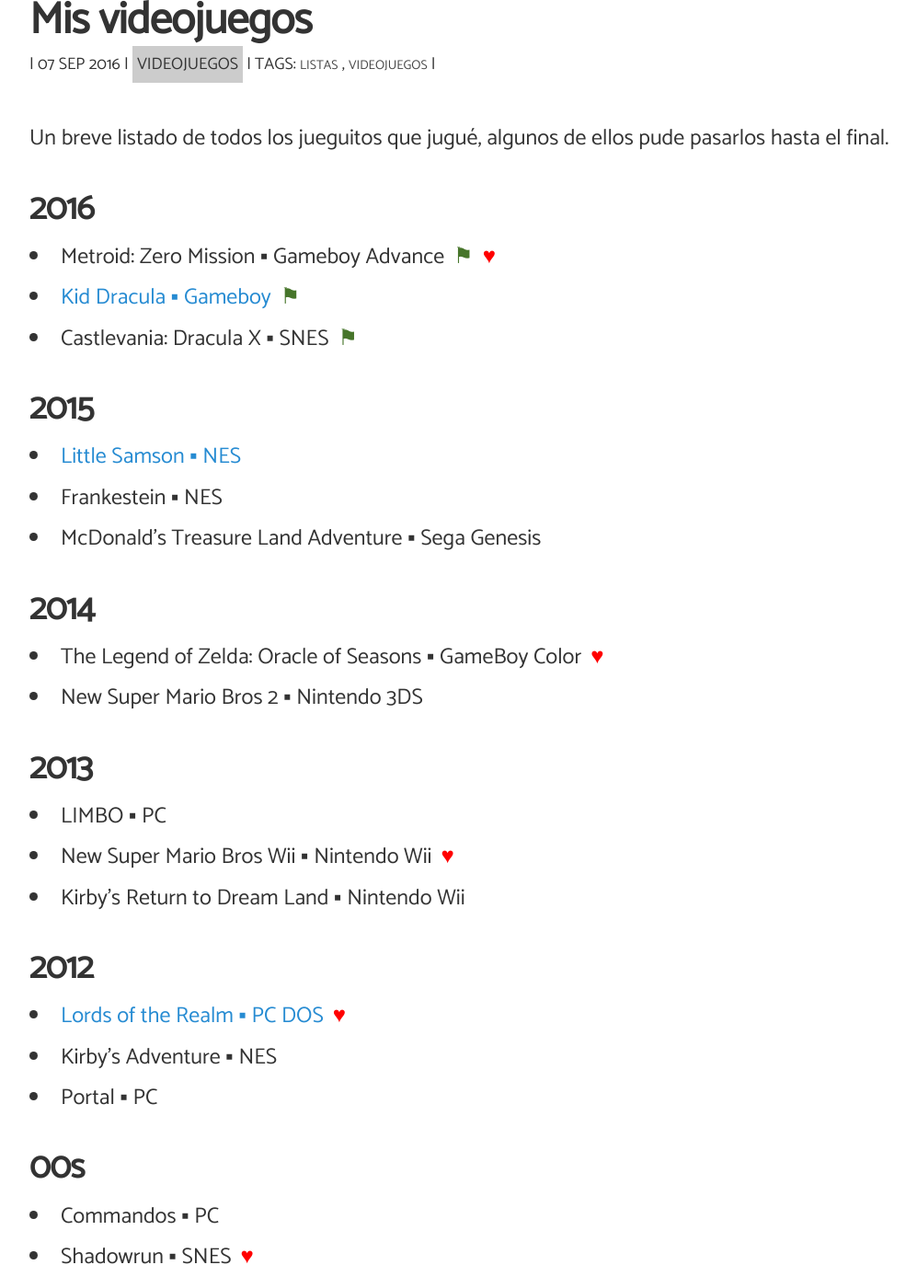
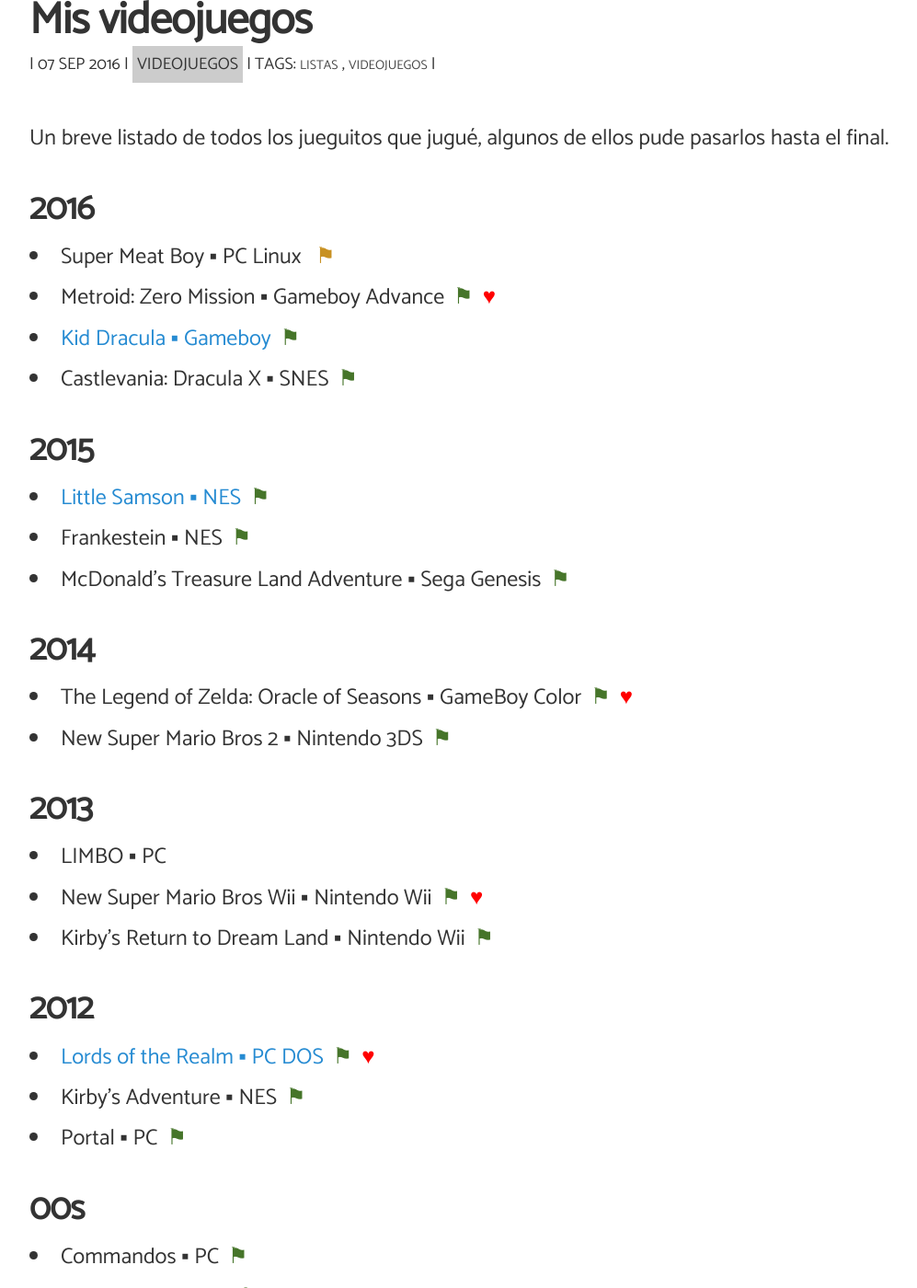
Before and after one commit to angelsimon/angelsimon.github.io, a Jekyll site: the page built from _posts/2016-09-07-jueguitos-que-termine.md, in a window 1280 px wide and 1400 px high, scrolled down 245 px. Shown: the whole window at 92% size, without its empty margins (32-1029 px from the left). Built offline with Jekyll 4.4.1, drawn with Linux system fonts in a browser that asks for light colours; nearby versions of some CDN libraries; comment, search, counter and statistics services are not loaded; some of the changed lines change nothing that is shown.

Commit message:
Update 2016-09-07-jueguitos-que-termine.md

```diff
--- a/_posts/2016-09-07-jueguitos-que-termine.md
+++ b/_posts/2016-09-07-jueguitos-que-termine.md
@@ -11,50 +11,51 @@
 
 <h2>2016</h2>
 <ul>
+<li>Super Meat Boy &#9642; PC Linux <span title="Completado" class="playing">&#9873;</span></li>
 <li>Metroid: Zero Mission &#9642; Gameboy Advance<span title="Completado" class="won">&#9873;</span><span class="fav">&hearts;</span></li>
 <li><a href="http://angelsimon.github.io/2016/09/14/kid-dracula.html" target="_blank">Kid Dracula &#9642; Gameboy</a><span title="Completado" class="won">&#9873;</span></li>
 <li>Castlevania: Dracula X &#9642; SNES<span title="Completado" class="won">&#9873;</span></li>
 </ul>
 <h2>2015</h2>
 <ul>
-<li><a href="http://angelsimon.github.io/2016/09/08/little-samson.html" target="_blank">Little Samson &#9642; NES</a></li>
-<li>Frankestein &#9642; NES</li>
-<li>McDonald's Treasure Land Adventure &#9642; Sega Genesis</li>
+<li><a href="http://angelsimon.github.io/2016/09/08/little-samson.html" target="_blank">Little Samson &#9642; NES</a><span title="Completado" class="won">&#9873;</span></li>
+<li>Frankestein &#9642; NES<span title="Completado" class="won">&#9873;</span></li>
+<li>McDonald's Treasure Land Adventure &#9642; Sega Genesis<span title="Completado" class="won">&#9873;</span></li>
 </ul>
 <h2>2014</h2>
 <ul>
-<li>The Legend of Zelda: Oracle of Seasons &#9642; GameBoy Color<span class="fav">&hearts;</span></li>
-<li>New Super Mario Bros 2 &#9642; Nintendo 3DS</li>
+<li>The Legend of Zelda: Oracle of Seasons &#9642; GameBoy Color<span title="Completado" class="won">&#9873;</span><span class="fav">&hearts;</span></li>
+<li>New Super Mario Bros 2 &#9642; Nintendo 3DS<span title="Completado" class="won">&#9873;</span></li>
 </ul>
 <h2>2013</h2>
 <ul>
 <li>LIMBO &#9642; PC</li>
-<li>New Super Mario Bros Wii &#9642; Nintendo Wii<span class="fav">&hearts;</span></li>
-<li>Kirby's Return to Dream Land &#9642; Nintendo Wii</li>
+<li>New Super Mario Bros Wii &#9642; Nintendo Wii<span title="Completado" class="won">&#9873;</span><span class="fav">&hearts;</span></li>
+<li>Kirby's Return to Dream Land &#9642; Nintendo Wii<span title="Completado" class="won">&#9873;</span></li>
 </ul>
 <h2>2012</h2>
 <ul>
-<li><a href="http://angelsimon.github.io/2016/09/07/lords-of-the-realm.html" target="_blank">Lords of the Realm &#9642; PC DOS</a><span class="fav">&hearts;</span></li>
-<li>Kirby's Adventure &#9642; NES</li>
-<li>Portal &#9642; PC</li>
+<li><a href="http://angelsimon.github.io/2016/09/07/lords-of-the-realm.html" target="_blank">Lords of the Realm &#9642; PC DOS</a><span title="Completado" class="won">&#9873;</span><span class="fav">&hearts;</span></li>
+<li>Kirby's Adventure &#9642; NES<span title="Completado" class="won">&#9873;</span></li>
+<li>Portal &#9642; PC<span title="Completado" class="won">&#9873;</span></li>
 </ul>
 <h2>00s</h2>
 <ul>
-<li>Commandos &#9642; PC</li>
-<li>Shadowrun &#9642; SNES<span class="fav">&hearts;</span></li>
+<li>Commandos &#9642; PC<span title="Completado" class="won">&#9873;</span></li>
+<li>Shadowrun &#9642; SNES<span title="Completado" class="won">&#9873;</span><span class="fav">&hearts;</span></li>
 </ul>
 <h2>90s</h2>
 <ul>
-<li>Super Mario Bros &#9642; NES</li>
-<li>Super Mario Bros 2 &#9642; NES</li>
-<li>Super Mario Bros 3 &#9642; NES<span class="fav">&hearts;</span></li>
-<li>Bomberman 2 &#9642; NES</li>
-<li>Contra &#9642; NES</li>
-<li>Felix The Cat &#9642; NES</li>
-<li>Chip & Dale &#9642; NES</li>
-<li>Snow Bros &#9642; NES</li>
-<li>Wolfenstein 3D &#9642; PC DOS<span class="fav">&hearts;</span></li>
-<li>Xargon: Episode 1 - Beyond Reality &#9642; PC DOS<span class="fav">&hearts;</span></li>
-<li>Black Stone: Aliens of Gold &#9642; PC DOS</li>
-<li>Mystic Towers &#9642; PC DOS</li>
+<li>Super Mario Bros &#9642; NES<span title="Completado" class="won">&#9873;</span></li>
+<li>Super Mario Bros 2 &#9642; NES<span title="Completado" class="won">&#9873;</span></li>
+<li>Super Mario Bros 3 &#9642; NES<span title="Completado" class="won">&#9873;</span><span class="fav">&hearts;</span></li>
+<li>Bomberman 2 &#9642; NES<span title="Completado" class="won">&#9873;</span></li>
+<li>Contra &#9642; NES<span title="Completado" class="won">&#9873;</span></li>
+<li>Felix The Cat &#9642; NES<span title="Completado" class="won">&#9873;</span></li>
+<li>Chip & Dale &#9642; NES<span title="Completado" class="won">&#9873;</span></li>
+<li>Snow Bros &#9642; NES<span title="Completado" class="won">&#9873;</span></li>
+<li>Wolfenstein 3D &#9642; PC DOS<span title="Completado" class="won">&#9873;</span><span class="fav">&hearts;</span></li>
+<li>Xargon: Episode 1 - Beyond Reality &#9642; PC DOS<span title="Completado" class="won">&#9873;</span><span class="fav">&hearts;</span></li>
+<li>Black Stone: Aliens of Gold &#9642; PC DOS<span title="Completado" class="won">&#9873;</span></li>
+<li>Mystic Towers &#9642; PC DOS<span title="Completado" class="won">&#9873;</span></li>
 </ul>
```
